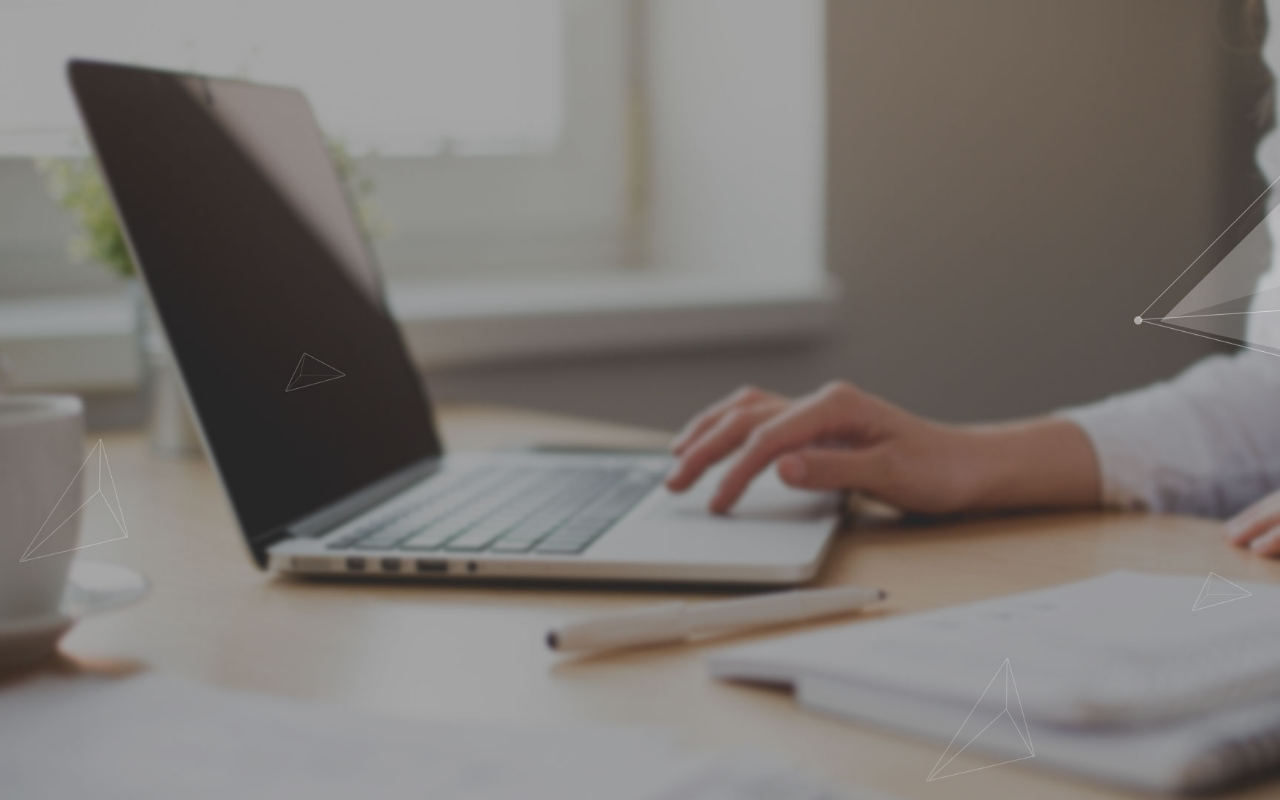
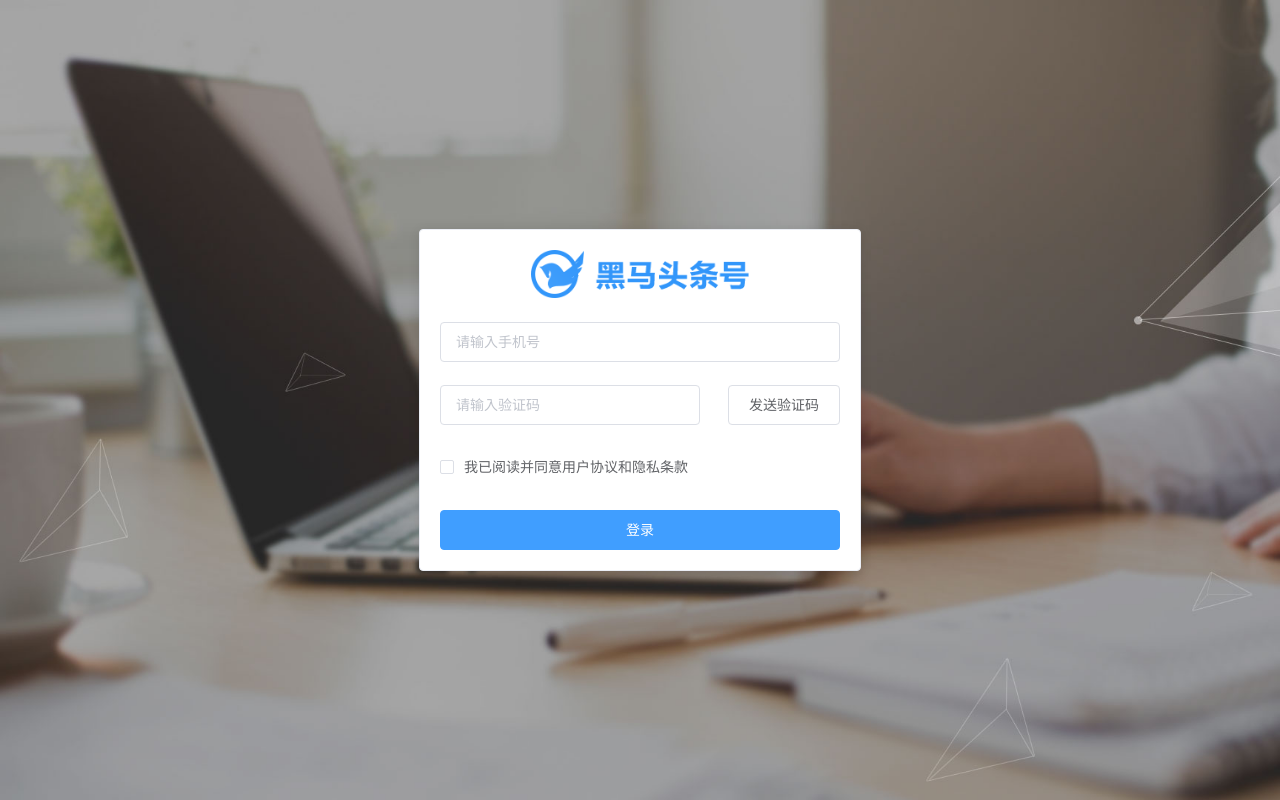
Before and after one commit to G7zA/83qhmpcxm, a Vue app: page /#/login in a window 1280 px wide. Built offline with nearby package versions, Linux system fonts and the light colour scheme.

Commit message:
完成了登录页面的样式设置

```diff
--- a/package.json
+++ b/package.json
@@ -8,6 +8,7 @@
     "lint": "vue-cli-service lint"
   },
   "dependencies": {
+    "axios": "^0.19.0",
     "core-js": "^2.6.5",
     "element-ui": "^2.12.0",
     "vue": "^2.6.10",
--- a/src/main.js
+++ b/src/main.js
@@ -2,8 +2,11 @@
 import App from './App.vue'
 import router from './router'
 import ElementUI from 'element-ui'
+import axios from 'axios'
 import 'element-ui/lib/theme-chalk/index.css' // 引入样式
 import './styles/index.less'
+axios.defaults.baseURL = 'http://ttapi.research.itcast.cn/mp/v1_0' // 将地址的常态值设置给baseUrl
+Vue.prototype.$axios = axios
 Vue.config.productionTip = false
 Vue.use(ElementUI)
 new Vue({
--- a/src/router.js
+++ b/src/router.js
@@ -10,7 +10,7 @@
     // 一级路由
     {
       path: '/',
-      redirect: '/login'
+      redirect: '/home'
     },
     {
       path: '/home',
--- a/src/views/login/index.vue
+++ b/src/views/login/index.vue
@@ -1,6 +1,34 @@
 <template>
   <div class="login">
-
+      <el-card class="login-card">
+           <div class="login-logo">
+          <img src="../../assets/img/logo_index.png" alt="">
+      </div>
+      <el-form ref="myForm" :model="loginForm" :rules="loginRules" style="margin-top:20px">
+             <!-- 每一个表单域由一个 Form-Item 组件构成 -->
+             <!-- form-item  prop属性 绑定 下面表单组件的 字段名 -->
+             <el-form-item>
+                 <!-- 表单域中可以放置各种类型的表单控件，包括 Input、Select、Checkbox、Radio、Switch、DatePicker、TimePicker -->
+                 <!-- 手机号 绑定 v-model -->
+                 <el-input placeholder="请输入手机号"></el-input>
+             </el-form-item>
+             <el-form-item>
+                 <!-- 验证码 -->
+                 <el-input placeholder="请输入验证码" style="width:65%"></el-input>
+                 <!-- 发送验证码 -->
+                 <el-button  style="float:right">发送验证码</el-button>
+             </el-form-item>
+             <el-form-item>
+                 <!-- 同意选项 -->
+                 <el-checkbox>我已阅读并同意用户协议和隐私条款</el-checkbox>
+             </el-form-item>
+              <el-form-item>
+                  <!-- 登录按钮 -->
+                  <!-- 注册点击事件 -->
+                  <el-button type="primary" style="width:100%">登录</el-button>
+              </el-form-item>
+         </el-form>
+      </el-card>
       </div>
 </template>
 
@@ -11,11 +39,25 @@
 </script>
 
 <style lang="less" scoped>
-//如果加了scoped
+// 如果要在组件样式中写less就要给一个lang属性 lang='less'
+//如果加了scoped属性 那么该style就只会对当前组件有效
 .login{
     background-image: url('../../assets/img/login_bg.jpg');
     height: 100vh;
     background-size: cover;
+    display: flex;
+    justify-content: center;
+    align-items: center;
+    .login-card{
+        width:440px;
+        height:340px;
+        .login-logo{
+            text-align: center;
+            img{
+                height: 48px;
+            }
+        }
+    }
 
 }
 </style>
```
Also changed, not shown: 1 other file (tests, documents, lock files or other folders).
